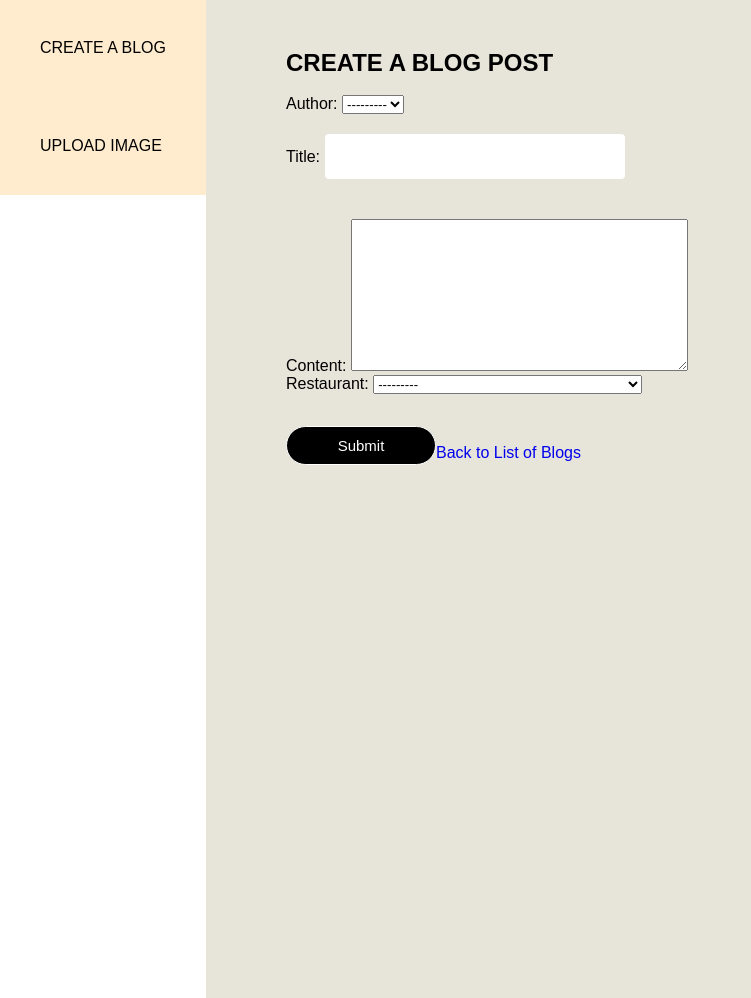
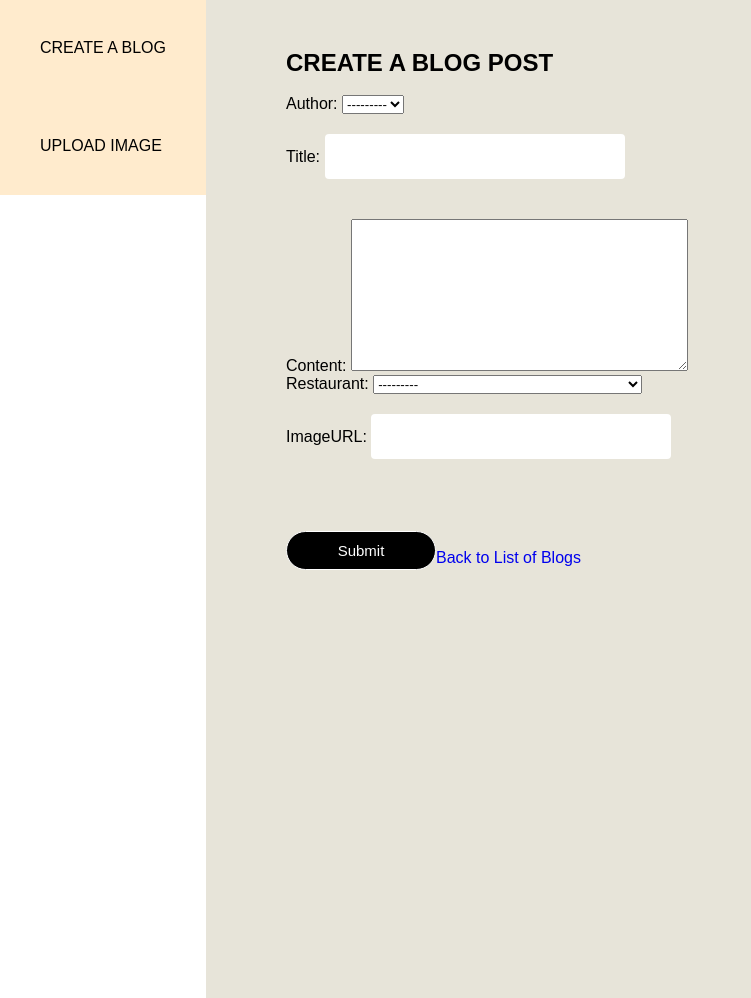
Before and after one commit to VivOwoH/CampusEats, a Django app: page /blogs/add/ in a window 1280 px wide. Shown: the part 127-1125 px from the top of the page, without its empty margins (0-751 px from the left). Run offline with Django 4.2, Linux system fonts and the light colour scheme; data comes from the database, SQL or seed files in the repository.

Commit message:
images work

```diff
--- a/campusEats/apps/blogs/forms.py
+++ b/campusEats/apps/blogs/forms.py
@@ -5,7 +5,7 @@ from .models import Comment
 class BlogForm(forms.ModelForm):
     class Meta:
         model = Blog
-        fields = ['author', 'title', 'content', 'restaurant']
+        fields = ['author', 'title', 'content', 'restaurant', 'imageURL']
 
 
 class CommentForm(forms.ModelForm):
--- a/campusEats/apps/blogs/models.py
+++ b/campusEats/apps/blogs/models.py
@@ -9,6 +9,7 @@ class Blog(models.Model):
     restaurant = models.ForeignKey('restaurants.Restaurant', on_delete=models.CASCADE, blank=True, null=True)
     created_at = models.DateTimeField(auto_now_add=True)
     updated_at = models.DateTimeField(auto_now=True)
+    imageURL = models.URLField(max_length=255, blank=True, null=True)
 
     def __str__(self):
         return self.title
```
Also changed, not shown: campusEats/apps/blogs/templates/blogs/blog_detail.html (+6 -1 lines).
